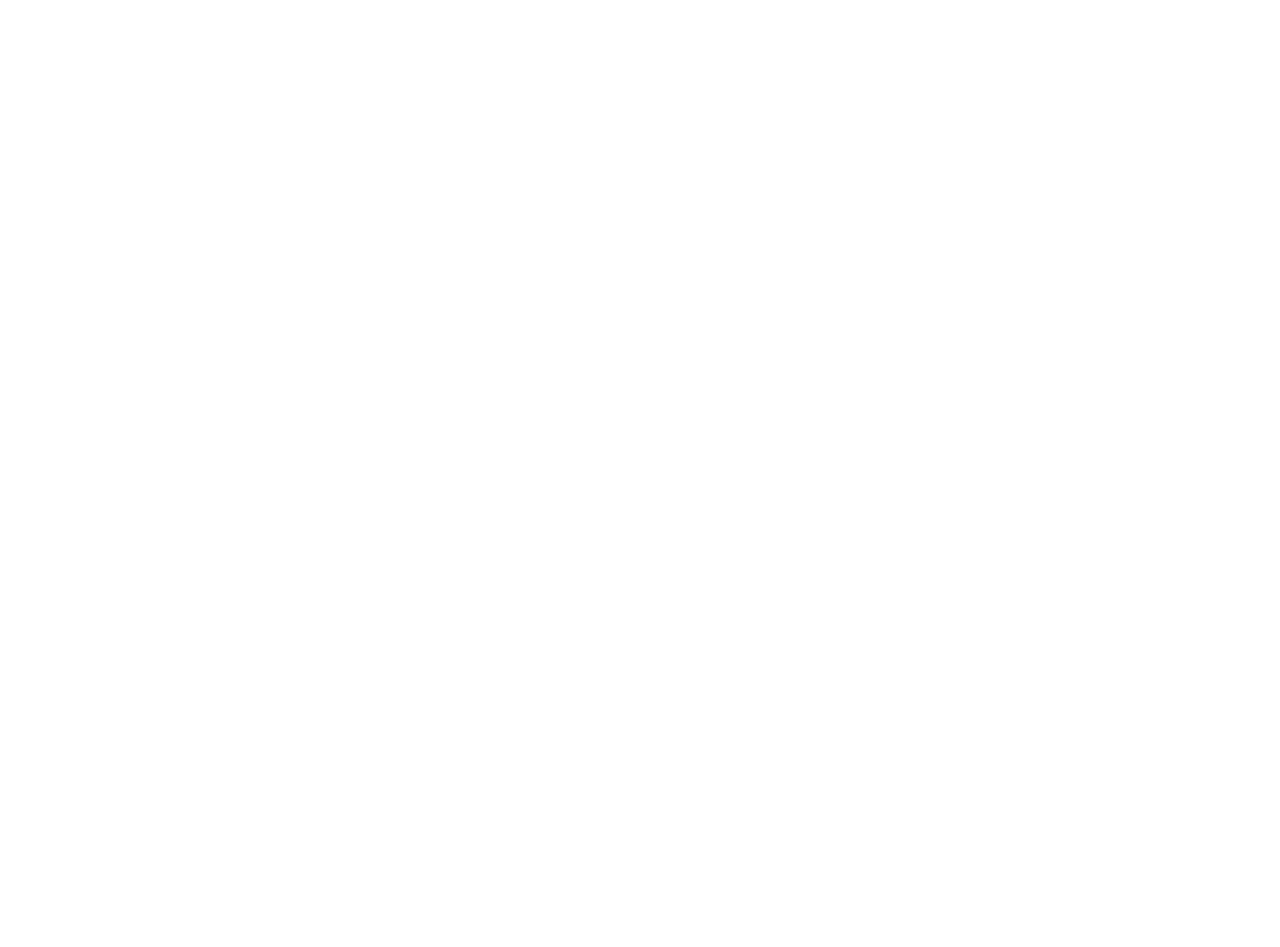
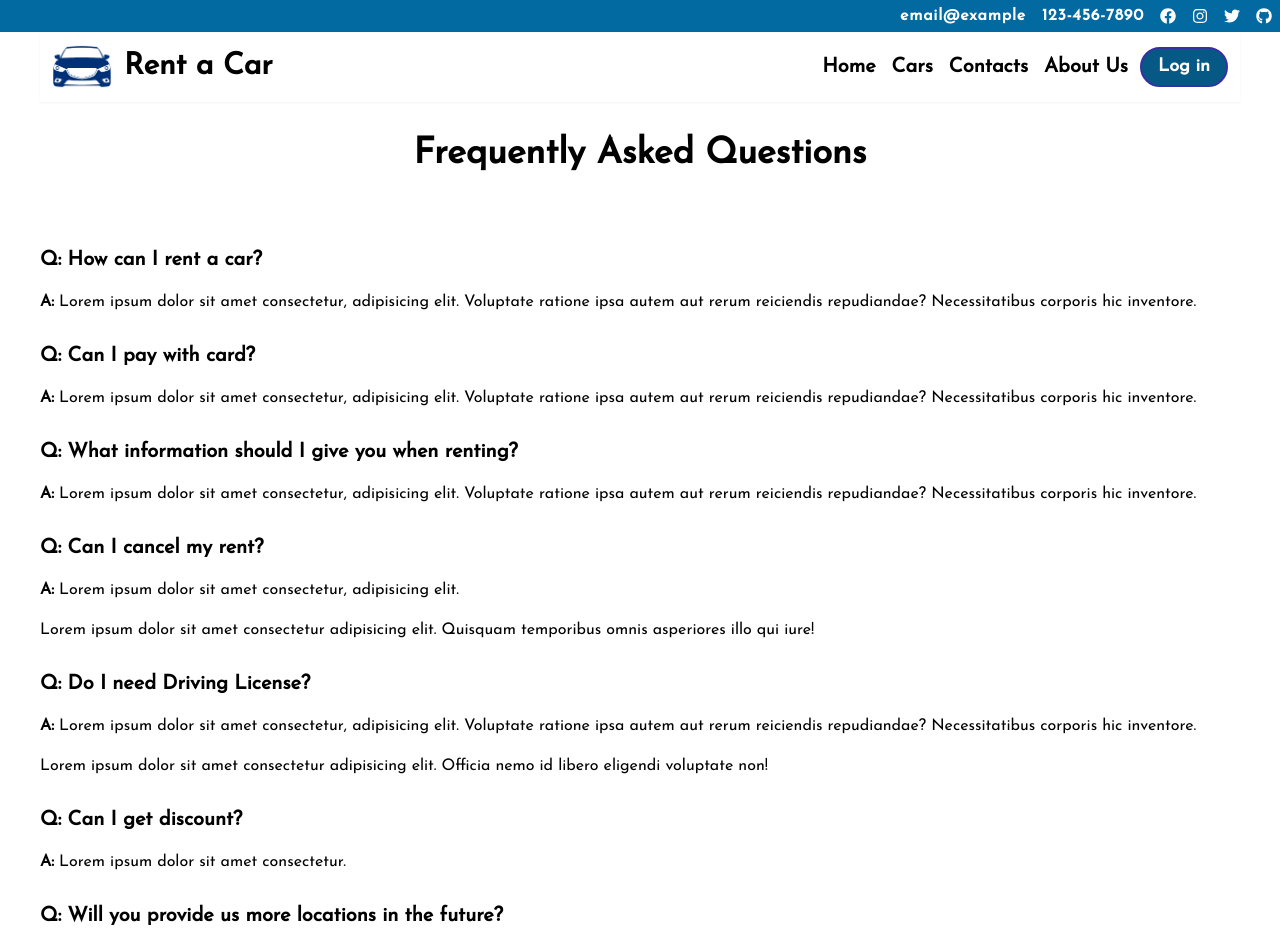
Before and after one commit to zradev/rent-a-car, a React (Create React App) app in the folder client/: page /faq in a window 1280 px wide. Before the commit this address had no page. Shown: the top 947 px of the page. Before the commit the page ends 800 px from the top, so only its background shows below. Built offline with nearby package versions, Linux system fonts and the light colour scheme.

Commit message:
Add FAQ Page in client

```diff
--- a/client/src/App.tsx
+++ b/client/src/App.tsx
@@ -8,6 +8,7 @@
 import About from "./pages/about";
 import Contacts from "./pages/contacts";
 import Terms from "./pages/terms";
+import FAQ from "./pages/faq";
 import { AuthProvider } from "./context/AuthProvider";
 import useScrollToTop from "./hooks/useScrollToTop";
 
@@ -24,6 +25,7 @@
           <Route path="/about" element={<About />} />
           <Route path="/contacts" element={<Contacts />} />
           <Route path="/terms" element={<Terms />} />
+          <Route path="/faq" element={<FAQ />} />
         </Routes>
       </AuthProvider>
     </div>
--- /dev/null
+++ b/client/src/pages/faq/index.tsx
@@ -0,0 +1,67 @@
+import React from "react";
+import Heading from "./../../components/common/Heading";
+import MainLayout from "./../../layouts/MainLayout";
+
+const index = () => {
+  return (
+    <MainLayout>
+      <Heading title="Frequently Asked Questions" />
+      <div className="flex flex-col gap-4 p-10 mb-10">
+        <h3 className="text-xl font-bold">Q: How can I rent a car?</h3>
+        <p>
+          <b>A:</b> Lorem ipsum dolor sit amet consectetur, adipisicing elit.
+          Voluptate ratione ipsa autem aut rerum reiciendis repudiandae?
+          Necessitatibus corporis hic inventore.
+        </p>
+        <h3 className="text-xl font-bold mt-3">Q: Can I pay with card?</h3>
+        <p>
+          <b>A:</b> Lorem ipsum dolor sit amet consectetur, adipisicing elit.
+          Voluptate ratione ipsa autem aut rerum reiciendis repudiandae?
+          Necessitatibus corporis hic inventore.
+        </p>
+        <h3 className="text-xl font-bold mt-3">
+          Q: What information should I give you when renting?
+        </h3>
+        <p>
+          <b>A:</b> Lorem ipsum dolor sit amet consectetur, adipisicing elit.
+          Voluptate ratione ipsa autem aut rerum reiciendis repudiandae?
+          Necessitatibus corporis hic inventore.
+        </p>
+        <h3 className="text-xl font-bold mt-3">Q: Can I cancel my rent?</h3>
+        <p>
+          <b>A:</b> Lorem ipsum dolor sit amet consectetur, adipisicing elit.
+        </p>
+        <p>
+          Lorem ipsum dolor sit amet consectetur adipisicing elit. Quisquam
+          temporibus omnis asperiores illo qui iure!
+        </p>
+        <h3 className="text-xl font-bold mt-3">
+          Q: Do I need Driving License?
+        </h3>
+        <p>
+          <b>A:</b> Lorem ipsum dolor sit amet consectetur, adipisicing elit.
+          Voluptate ratione ipsa autem aut rerum reiciendis repudiandae?
+          Necessitatibus corporis hic inventore.
+        </p>
+        <p>
+          Lorem ipsum dolor sit amet consectetur adipisicing elit. Officia nemo
+          id libero eligendi voluptate non!
+        </p>
+        <h3 className="text-xl font-bold mt-3">Q: Can I get discount?</h3>
+        <p>
+          <b>A:</b> Lorem ipsum dolor sit amet consectetur.
+        </p>
+        <h3 className="text-xl font-bold mt-3">
+          Q: Will you provide us more locations in the future?
+        </h3>
+        <p>
+          <b>A:</b> Lorem ipsum dolor sit amet consectetur, adipisicing elit.
+          Voluptate ratione ipsa autem aut rerum reiciendis repudiandae?
+          Necessitatibus corporis hic inventore.
+        </p>
+      </div>
+    </MainLayout>
+  );
+};
+
+export default index;
```
